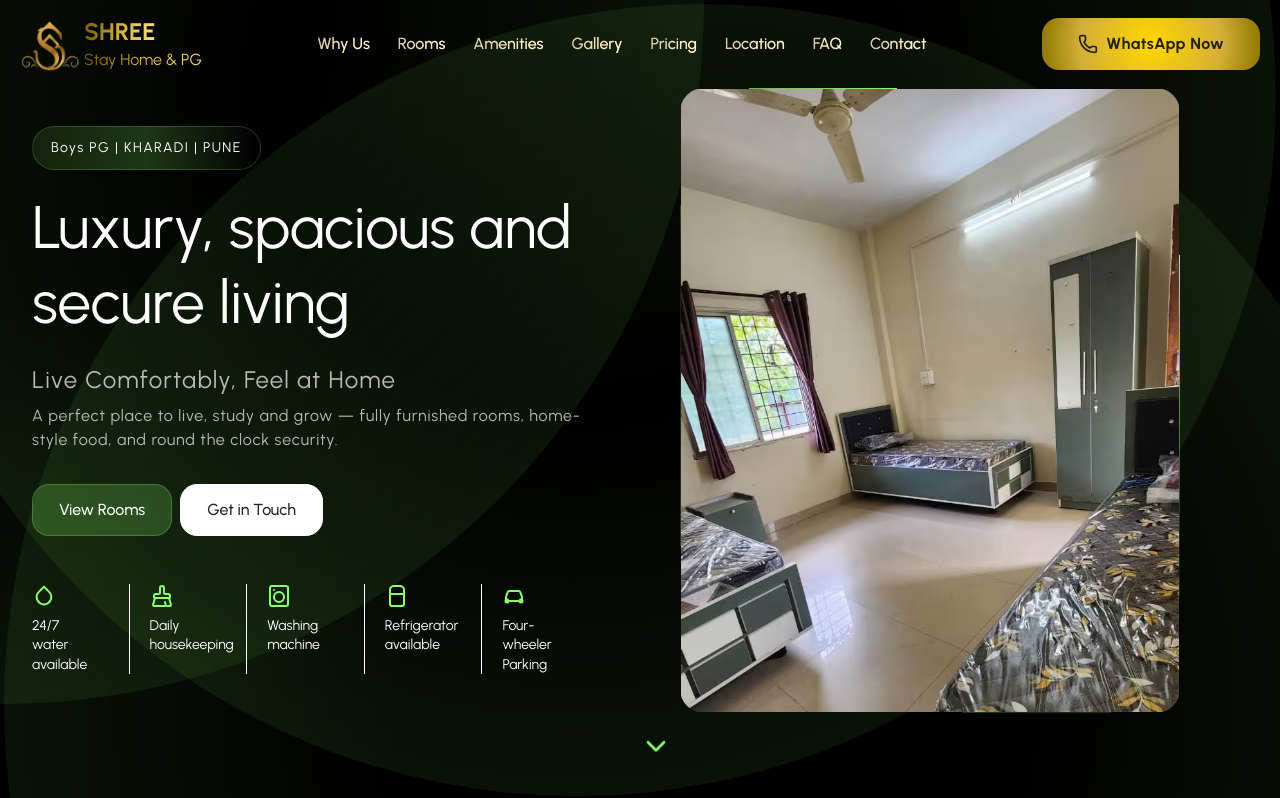
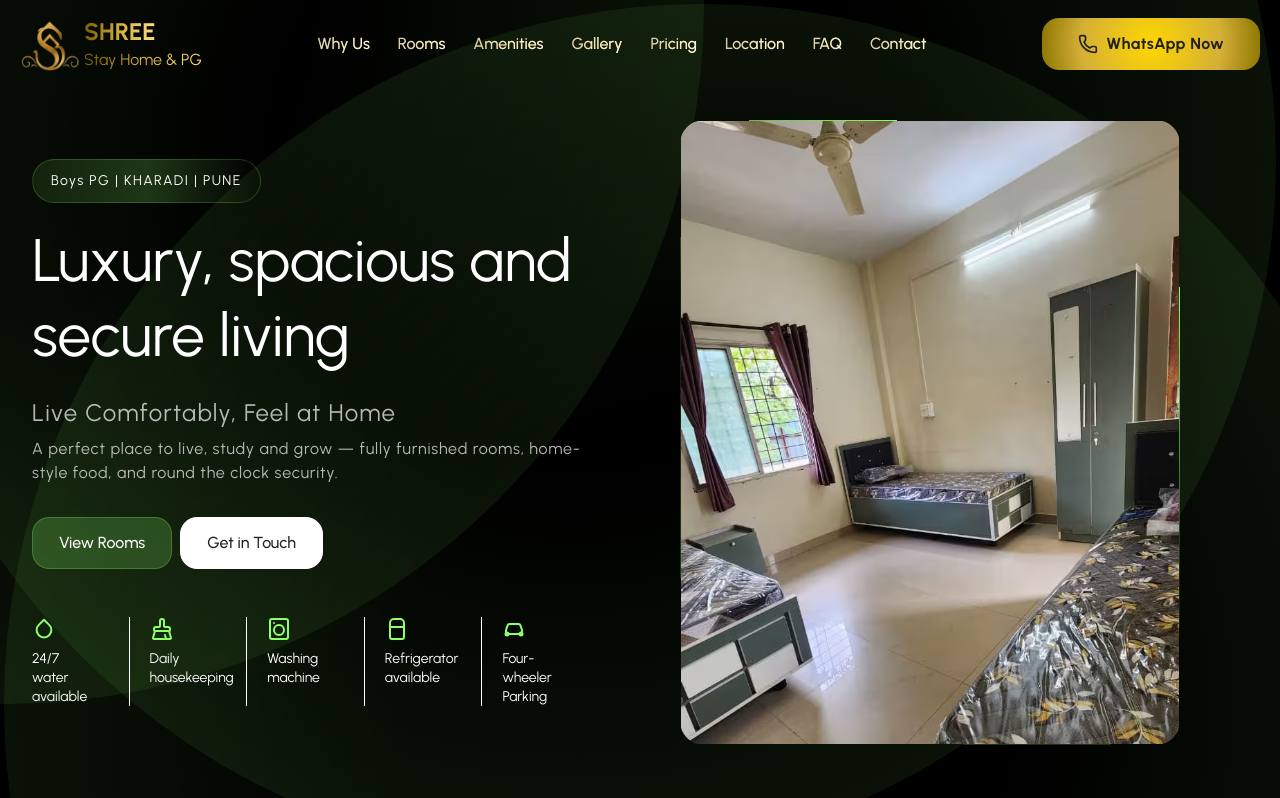
Before and after one commit to shribinwade/shreePG-web, a React (Vite) app: page / in a window 1280 px wide. Shown: the top 798 px of the page. Built offline with nearby package versions, Linux system fonts and the light colour scheme.

Commit message:
minor changes

```diff
--- a/src/components/sections/Hero.jsx
+++ b/src/components/sections/Hero.jsx
@@ -8,7 +8,7 @@ import { ICONS } from '../../data/icons'
 
 const Hero = () => {
   return (
-    <section className=" relative min-h-screen flex items-center overflow-hidden bg-black">
+    <section className=" relative min-h-screen py-10 flex items-center overflow-hidden bg-black">
       <RadialGradientBackground variant="hero" />
 
       {/* Content Container */}
@@ -55,7 +55,7 @@ const Hero = () => {
                   </div>
                 </button>
                 <button
-                  onClick={() => scrollToSection('content')}
+                  onClick={() => scrollToSection('contact')}
                   className="inline-flex shrink-0 items-center gap-0 mb-12 group">
                   <div className="relative z-10 in-hover:cursor-pointer hover:opacity-80 bg-white text-[#212121] rounded-[17px] px-[26px] py-[13px] text-base font-medium border border-white">
                     Get in Touch
--- a/src/components/sections/Rooms.jsx
+++ b/src/components/sections/Rooms.jsx
@@ -53,7 +53,7 @@ const Rooms = () => {
                                         </ul>
                                     </Card.Body>
                                     <Card.Footer className='px-[30px] py-[5px] mx-auto text-center mb-5'>
-                                        <button onClick={() => scrollToSection('whyus')} className='in-hover:cursor-pointer tracking-wide justify-between gap-2 px-9 py-3.5 bg-[radial-gradient(circle,#FFF4B0_0%,#FFD700_0%,#D4AF37_63%,#8B7500_100%)] bg-clip  text-[#212121]/90 font-bold rounded-[17px] border-white opacity-70 hover:opacity-100 hover:scale-105 ease-out transition-all duration-300'>
+                                        <button onClick={() => scrollToSection('contact')} className='in-hover:cursor-pointer tracking-wide justify-between gap-2 px-9 py-3.5 bg-[radial-gradient(circle,#FFF4B0_0%,#FFD700_0%,#D4AF37_63%,#8B7500_100%)] bg-clip  text-[#212121]/90 font-bold rounded-[17px] border-white opacity-70 hover:opacity-100 hover:scale-105 ease-out transition-all duration-300'>
                                             Enquire About this Room
                                         </button>
                                     </Card.Footer>
```
